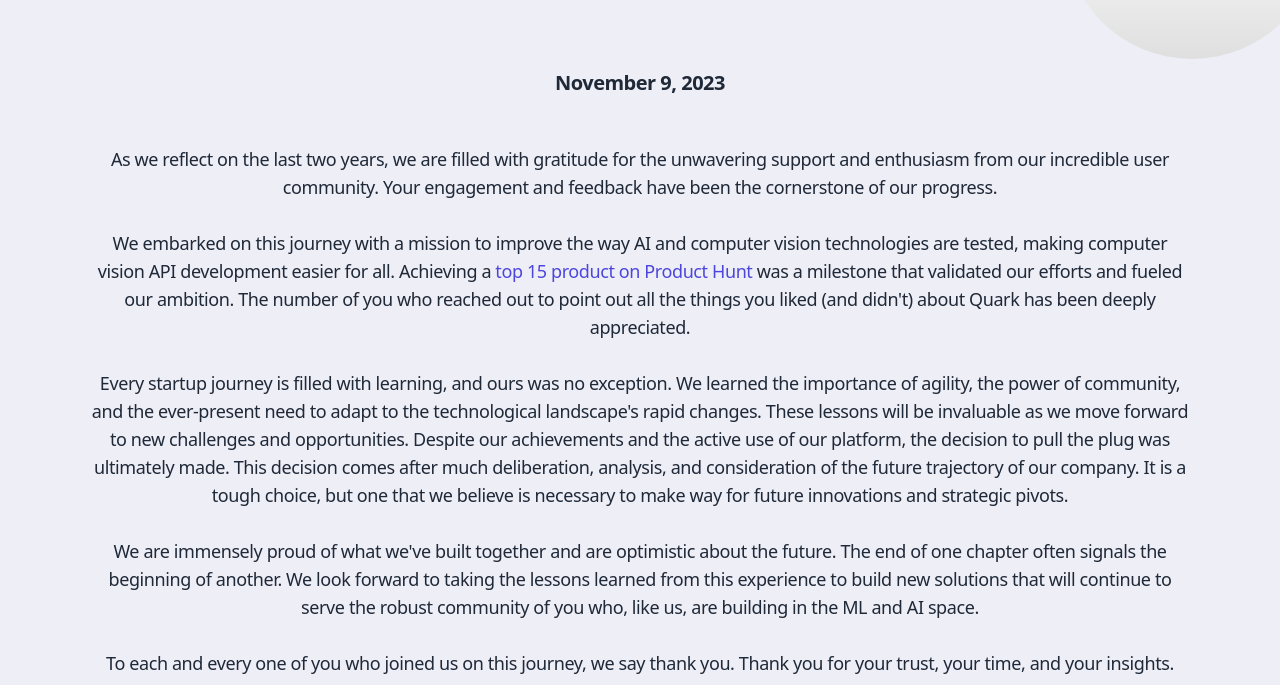
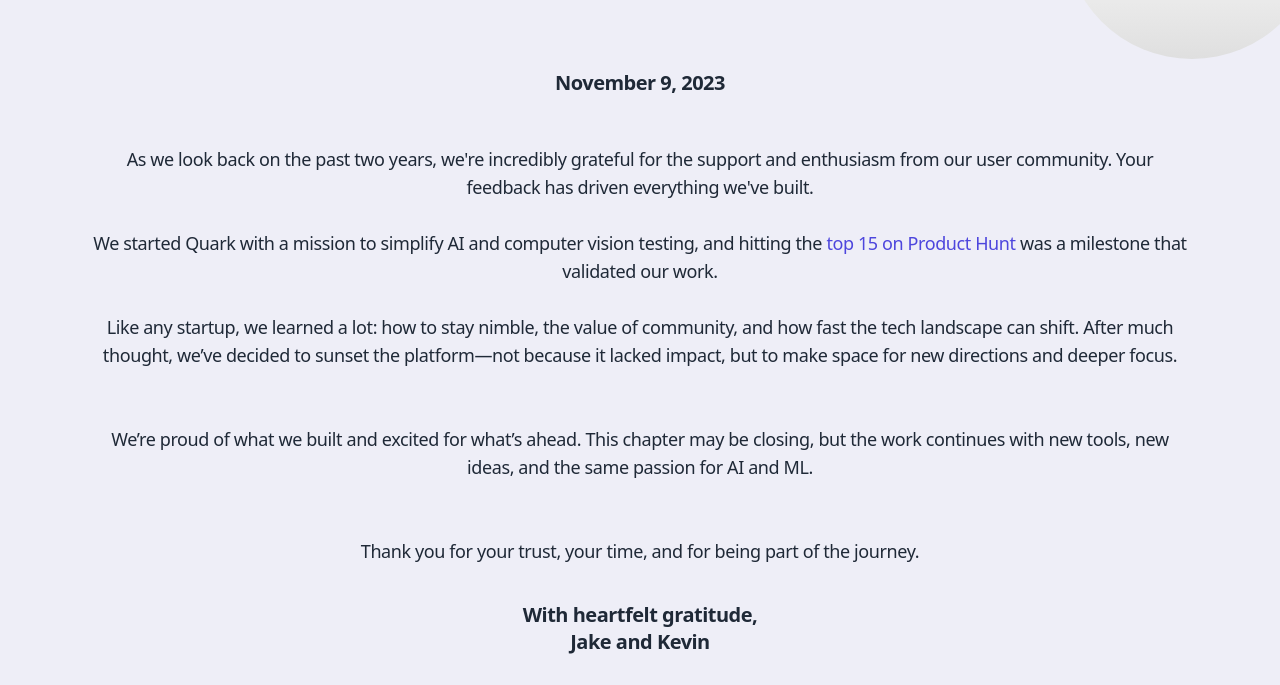
Before and after one commit to quarkiql/quarkiql.github.io, a plain HTML site: page thanks.html in a window 1280 px wide. Shown: the part 267-952 px from the top of the page. Drawn offline with Linux system fonts and the light colour scheme.

Commit message:
Update thanks.html

```diff
--- a/thanks.html
+++ b/thanks.html
@@ -26,15 +26,15 @@
         <main class="flex-grow">
             <section class="text-center pb-12 md:pb-16">
                 <div class="py-10 text-lg max-w-6xl mx-auto px-4 sm:px-6">
-                    <p>As we reflect on the last two years, we are filled with gratitude for the unwavering support and enthusiasm from our incredible user community. Your engagement and feedback have been the cornerstone of our progress.</p><br>
+                    <p>As we look back on the past two years, we're incredibly grateful for the support and enthusiasm from our user community. Your feedback has driven everything we've built.</p><br>
 
-    <p>We embarked on this journey with a mission to improve the way AI and computer vision technologies are tested, making computer vision API development easier for all. Achieving a <a class="link-text" href="https://www.producthunt.com/products/quarkiql">top 15 product on Product Hunt</a> was a milestone that validated our efforts and fueled our ambition. The number of you who reached out to point out all the things you liked (and didn't) about Quark has been deeply appreciated.</p><br>
+    <p>We started Quark with a mission to simplify AI and computer vision testing, and hitting the <a class="link-text" href="https://www.producthunt.com/products/quarkiql">top 15 on Product Hunt</a> was a milestone that validated our work.</p><br>
 
-    <p>Every startup journey is filled with learning, and ours was no exception. We learned the importance of agility, the power of community, and the ever-present need to adapt to the technological landscape's rapid changes. These lessons will be invaluable as we move forward to new challenges and opportunities. Despite our achievements and the active use of our platform, the decision to pull the plug was ultimately made. This decision comes after much deliberation, analysis, and consideration of the future trajectory of our company. It is a tough choice, but one that we believe is necessary to make way for future innovations and strategic pivots.</p>
+    <p>Like any startup, we learned a lot: how to stay nimble, the value of community, and how fast the tech landscape can shift. After much thought, we’ve decided to sunset the platform—not because it lacked impact, but to make space for new directions and deeper focus.</p><br>
     <br>
-    <p>We are immensely proud of what we've built together and are optimistic about the future. The end of one chapter often signals the beginning of another. We look forward to taking the lessons learned from this experience to build new solutions that will continue to serve the robust community of you who, like us, are building in the ML and AI space.</p>
+    <p>We’re proud of what we built and excited for what’s ahead. This chapter may be closing, but the work continues with new tools, new ideas, and the same passion for AI and ML.</p><br>
     <br>
-    <p>To each and every one of you who joined us on this journey, we say thank you. Thank you for your trust, your time, and your insights.</p>
+    <p>Thank you for your trust, your time, and for being part of the journey.</p>
    <br>
    <h2 class="h5 py-2">
     <p>With heartfelt gratitude,</p>
```
